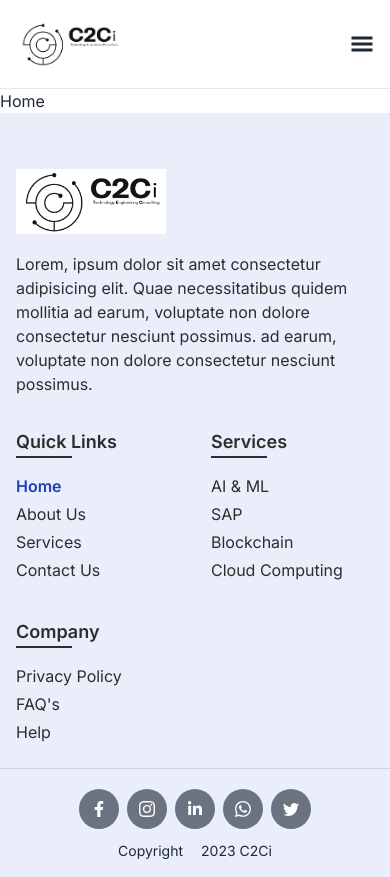
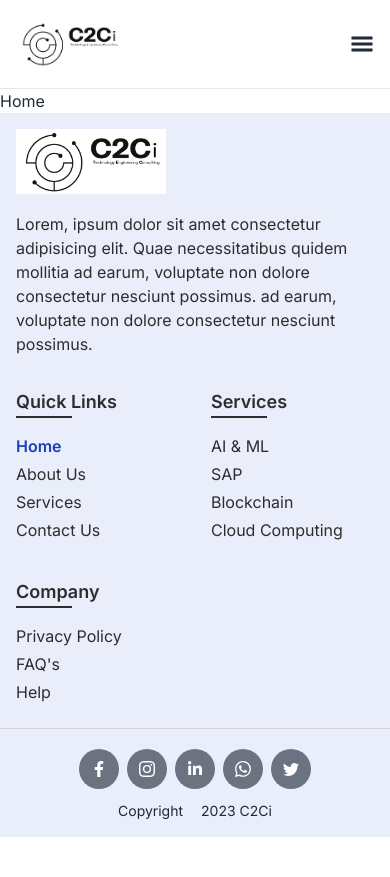
Before and after one commit to Digiconnekt/c2ci, a React (Vite) app: page / in a window 390 px wide. After the commit the page ends 844 px from the top, so only its background shows below. Built offline with nearby package versions, Linux system fonts and the light colour scheme; some icons are missing.

Commit message:
footer added

```diff
--- a/src/components/Footer/Footer.jsx
+++ b/src/components/Footer/Footer.jsx
@@ -6,7 +6,7 @@ import { footerNavLinks } from "./partials/data";
 const Footer = () => {
   return (
     <>
-      <footer className="bg-c-blue-light pt-14 pb-4 md:pb-8">
+      <footer className="bg-c-blue-light pt-4 md:pt-14 pb-4 md:pb-8">
         <div className="container mx-auto px-4 sm:px-6 lg:px-8 grid grid-cols-12 gap-8">
           <div className="col-span-12 lg:col-span-6">
             <NavLink to="/" className="inline-block">
```
